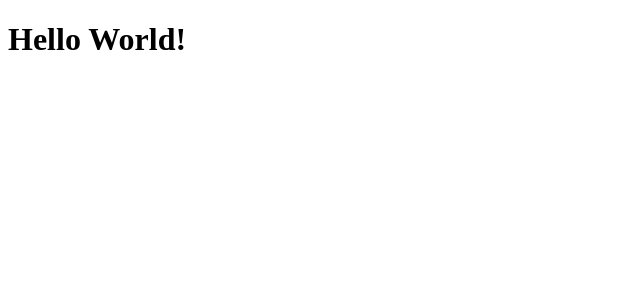
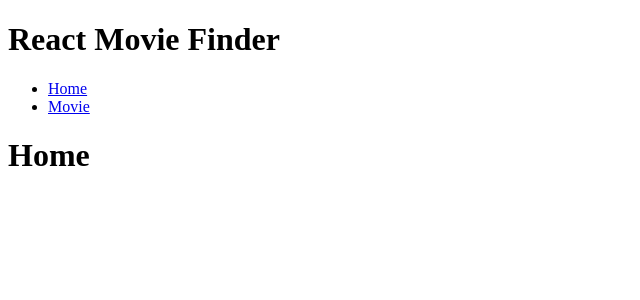
Before and after one commit to ajoykumarrishi/moviefinder, a React (Create React App) app: page / in a window 1280 px wide. Shown: the top 300 px of the page, without its empty margins (0-640 px from the left). Built offline with nearby package versions, Linux system fonts and the light colour scheme.

Commit message:
Basic router configuration

```diff
--- a/package.json
+++ b/package.json
@@ -8,6 +8,7 @@
     "@testing-library/user-event": "^13.5.0",
     "react": "^18.3.1",
     "react-dom": "^18.3.1",
+    "react-router-dom": "^6.26.2",
     "react-scripts": "5.0.1",
     "web-vitals": "^2.1.4"
   },
--- a/src/App.js
+++ b/src/App.js
@@ -1,5 +1,33 @@
-function App () {
-  return <h1>Hello World!</h1>
+import React from "react";
+import { BrowserRouter as Router, Route, Link, Routes } from "react-router-dom";
+
+import Home from "./components/pages/home-component.js";
+import Movie from "./components/pages/movie-component.js";
+import NotFound from "./components/pages/not-found-component.js";
+
+function App() {
+  return (
+    <Router>
+      <div>
+        <h1>React Movie Finder</h1>
+        <nav>
+          <ul>
+            <li>
+              <Link to="/">Home</Link>
+            </li>
+            <li>
+            <Link to="/movie/">Movie</Link>
+            </li>
+          </ul>
+        </nav>
+        <Routes>
+          <Route path="/" element={<Home />} />
+          <Route path="/movie/" element={<Movie />} />
+          <Route path="*" element={<NotFound />} />
+        </Routes>
+      </div>
+    </Router>
+  );
 }
 
 export default App;
--- /dev/null
+++ b/src/components/pages/home-component.js
@@ -0,0 +1,5 @@
+function Home () {
+  return <h1>Home</h1>
+}
+
+export default Home;
--- /dev/null
+++ b/src/components/pages/movie-component.js
@@ -0,0 +1,5 @@
+function Movie () {
+  return <h1>Movie</h1>
+}
+
+export default Movie;
--- /dev/null
+++ b/src/components/pages/not-found-component.js
@@ -0,0 +1,5 @@
+function NotFound () {
+  return <h1>Not Found</h1>
+}
+
+export default NotFound;
```
Also changed, not shown: 1 other file (tests, documents, lock files or other folders).
